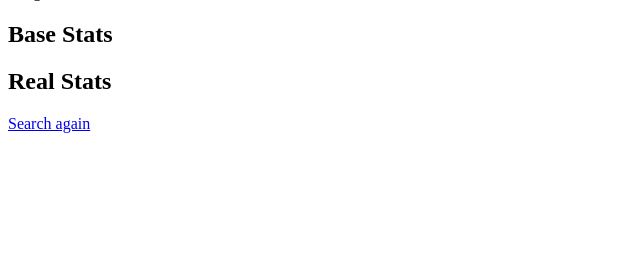
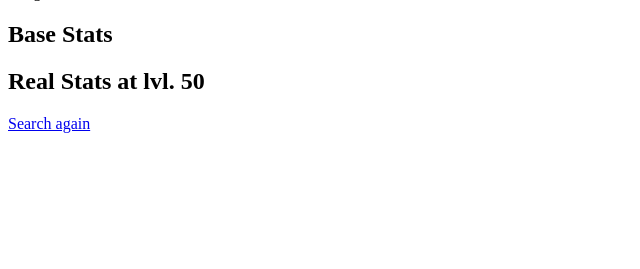
Before and after one commit to RallyRally7/Pokedex, a Flask app: a page that uses templates/pokemon.html in a window 1280 px wide. Shown: the part 199-468 px from the top of the page, without its empty margins (0-640 px from the left). Run offline with Flask 3, Linux system fonts and the light colour scheme; data that the repository does not hold is empty.

Commit message:
Changed stat row comments

```diff
--- a/templates/pokemon.html
+++ b/templates/pokemon.html
@@ -16,7 +16,7 @@
         {% include "stat_row.html" %}
     {% endfor %}
 
-    <h2>Real Stats</h2>
+    <h2>Real Stats at lvl. 50</h2>
     {% for stat_name, stat_value in pokemon.stats.items() %}
         {% if stat_name == "HP" %}
             {% set stat_value = stat_value + 75 %}
--- a/templates/stat_row.html
+++ b/templates/stat_row.html
@@ -1,4 +1,4 @@
-// This is a template for a singular stat row, which is used to display the stats in pokemon.html.
+<!-- This is a single stat row -->
 <div class="stat-row">
     <span class="stat-label">{{ stat_name }}</span>
     <div class="stat-bar-container">
```
